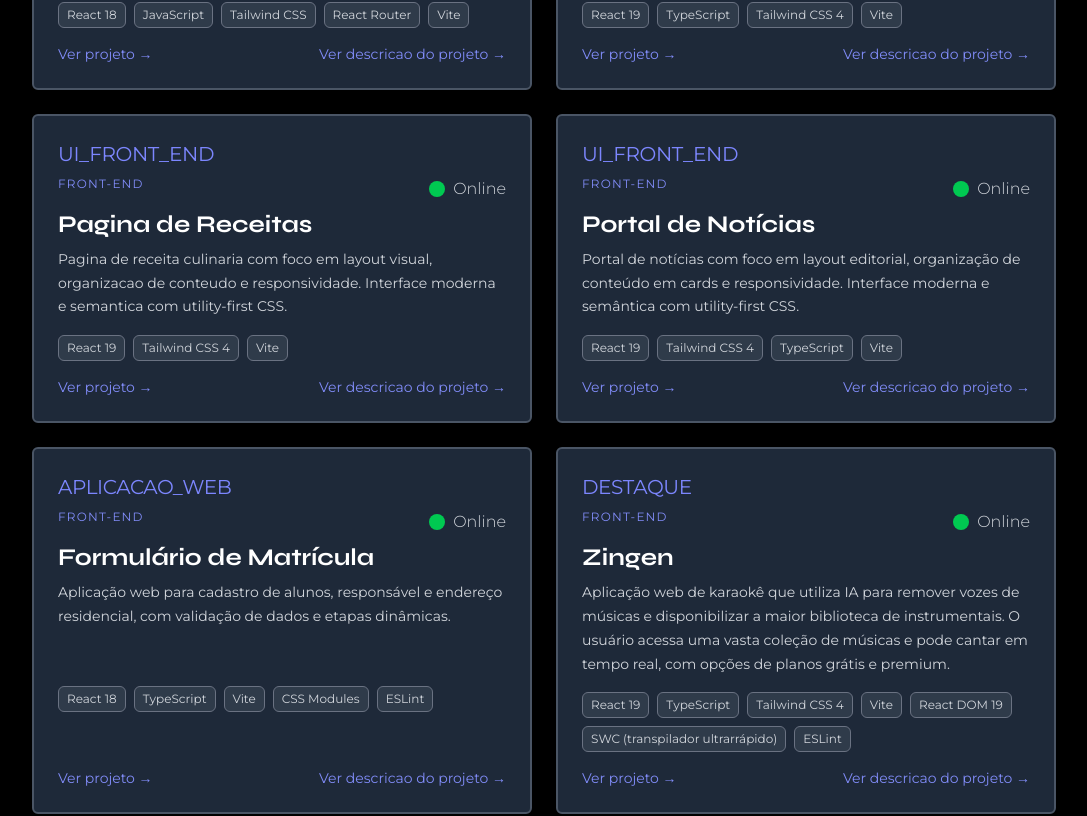
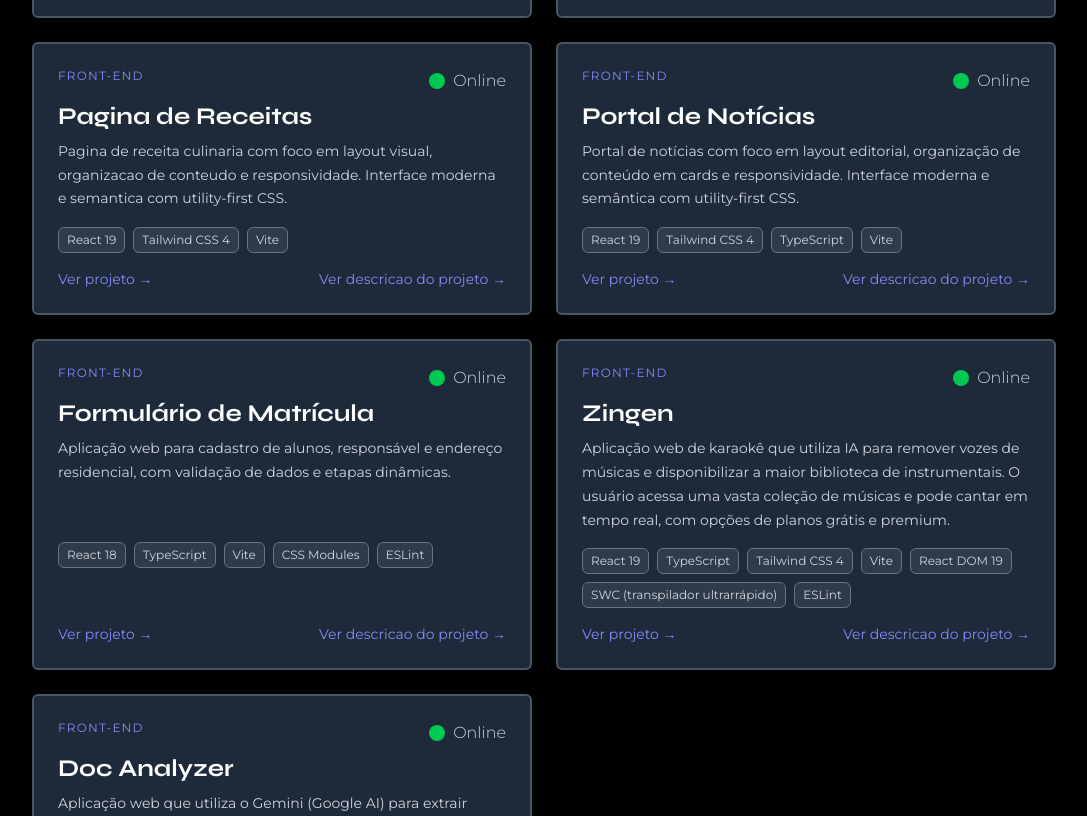
Before and after one commit to P3dr0PRR/portifa-16-03-26, a React (Vite) app: page /projetos in a window 1280 px wide. Shown: the part 1131-1947 px from the top of the page, without its empty margins (96-1183 px from the left). Built offline with nearby package versions, Linux system fonts and the light colour scheme.

Commit message:
refactor: removi campo type e simplifiquei a categoria dos projetos

```diff
--- a/src/components/projectCard/projects/Highlights.ts
+++ b/src/components/projectCard/projects/Highlights.ts
@@ -7,7 +7,6 @@ export type HighlightType =
 export interface Highlight {
   slug: string;
   category: string;
-  type: HighlightType;
   name: string;
   description: string;
   techs: string[];
@@ -24,7 +23,6 @@ export interface Highlight {
 export const projects: Highlight[] = [
   {
     category: "Front-End",
-    type: "DESTAQUE",
     name: "ClipMaker",
     description:
       "Plataforma web que transforma videos e audios em clipes virais automaticamente. O usuario envia o arquivo, a IA analisa a transcricao com Gemini e retorna o trecho mais impactante entre 30-60 segundos, ja recortado.",
@@ -57,7 +55,6 @@ export const projects: Highlight[] = [
   },
   {
     category: "Front-End",
-    type: "APLICACAO_WEB",
     name: "Best Trip Methods",
     description:
       "Quiz inteligente que recomenda o melhor meio de transporte para uma viagem com base em 15 perguntas sobre distancia, orcamento, conforto e preferencias.",
@@ -82,7 +79,6 @@ export const projects: Highlight[] = [
   },
   {
     category: "Front-End",
-    type: "APLICACAO_WEB",
     name: "Formulário de Matrícula",
     description:
       "Aplicação web para cadastro de alunos, responsável e endereço residencial, com validação de dados e etapas dinâmicas.",
@@ -108,7 +104,6 @@ export const projects: Highlight[] = [
   },
   {
     category: "Front-End",
-    type: "DESTAQUE",
     name: "Zingen",
     description:
       "Aplicação web de karaokê que utiliza IA para remover vozes de músicas e disponibilizar a maior biblioteca de instrumentais. O usuário acessa uma vasta coleção de músicas e pode cantar em tempo real, com opções de planos grátis e premium.",
--- a/src/components/projectCard/projects/projetosFin/ProjDesc.tsx
+++ b/src/components/projectCard/projects/projetosFin/ProjDesc.tsx
@@ -14,7 +14,6 @@ export function Projs() {
             }`}
           >
             <div className="flex flex-col gap-2 w-full">
-              <span className="project-card-type text-xl">{project.type}</span>
               <div className="flex justify-between w-full">
                 <span className="text-text-secondary text-xs uppercase tracking-widest">
                   {project.category}
--- a/src/components/projectCard/projectsectionTypes.ts
+++ b/src/components/projectCard/projectsectionTypes.ts
@@ -7,7 +7,6 @@ export type ProjectType =
 
 export interface Project {
   slug: string;
-  type: ProjectType;
   category: string;
   name: string;
   description: string;
@@ -25,7 +24,6 @@ export interface Project {
 export const projects: Project[] = [
   {
     category: "Front-End",
-    type: "LANDING_PAGE",
     name: "Snitap - Landing Page de Patins",
     description:
       "Landing page moderna e responsiva para marca de patins, com animações suaves, galeria de fotos interativa e design system completo com Tailwind CSS.",
@@ -60,7 +58,6 @@ export const projects: Project[] = [
   },
   {
     category: "Front-End",
-    type: "DESTAQUE",
     name: "ClipMaker",
     description:
       "Plataforma web que transforma videos e audios em clipes virais automaticamente. O usuario envia o arquivo, a IA analisa a transcricao com Gemini e retorna o trecho mais impactante entre 30-60 segundos, ja recortado.",
@@ -94,7 +91,6 @@ export const projects: Project[] = [
 
   {
     category: "Front-End",
-    type: "APLICACAO_WEB",
     name: "Best Trip Methods",
     description:
       "Quiz inteligente que recomenda o melhor meio de transporte para uma viagem com base em 15 perguntas sobre distancia, orcamento, conforto e preferencias.",
@@ -120,7 +116,6 @@ export const projects: Project[] = [
 
   {
     category: "Front-End",
-    type: "FRONT_END",
     name: "Travelgram",
     description:
       "Perfil de viajante em rede social ficticia. Componentizacao, galeria de destinos e layout responsivo com React 19 + TypeScript + Tailwind 4.",
@@ -146,7 +141,6 @@ export const projects: Project[] = [
 
   {
     category: "Front-End",
-    type: "UI_FRONT_END",
     name: "Pagina de Receitas",
     description:
       "Pagina de receita culinaria com foco em layout visual, organizacao de conteudo e responsividade. Interface moderna e semantica com utility-first CSS.",
@@ -171,7 +165,6 @@ export const projects: Project[] = [
 
   {
     category: "Front-End",
-    type: "UI_FRONT_END",
     name: "Portal de Notícias",
     description:
       "Portal de notícias com foco em layout editorial, organização de conteúdo em cards e responsividade. Interface moderna e semântica com utility-first CSS.",
@@ -196,7 +189,6 @@ export const projects: Project[] = [
 
   {
     category: "Front-End",
-    type: "APLICACAO_WEB",
     name: "Formulário de Matrícula",
     description:
       "Aplicação web para cadastro de alunos, responsável e endereço residencial, com validação de dados e etapas dinâmicas.",
@@ -222,7 +214,6 @@ export const projects: Project[] = [
   },
   {
     category: "Front-End",
-    type: "DESTAQUE",
     name: "Zingen",
     description:
       "Aplicação web de karaokê que utiliza IA para remover vozes de músicas e disponibilizar a maior biblioteca de instrumentais. O usuário acessa uma vasta coleção de músicas e pode cantar em tempo real, com opções de planos grátis e premium.",
@@ -256,7 +247,6 @@ export const projects: Project[] = [
   },
   {
     category: "Front-End",
-    type: "DESTAQUE",
     name: "Doc Analyzer",
     description:
       "Aplicação web que utiliza o Gemini (Google AI) para extrair informações de documentos PDF automaticamente. O usuário envia o arquivo, a IA analisa o conteúdo e retorna Nome, Data de Validade e Categoria extraídas com precisão.",
```
